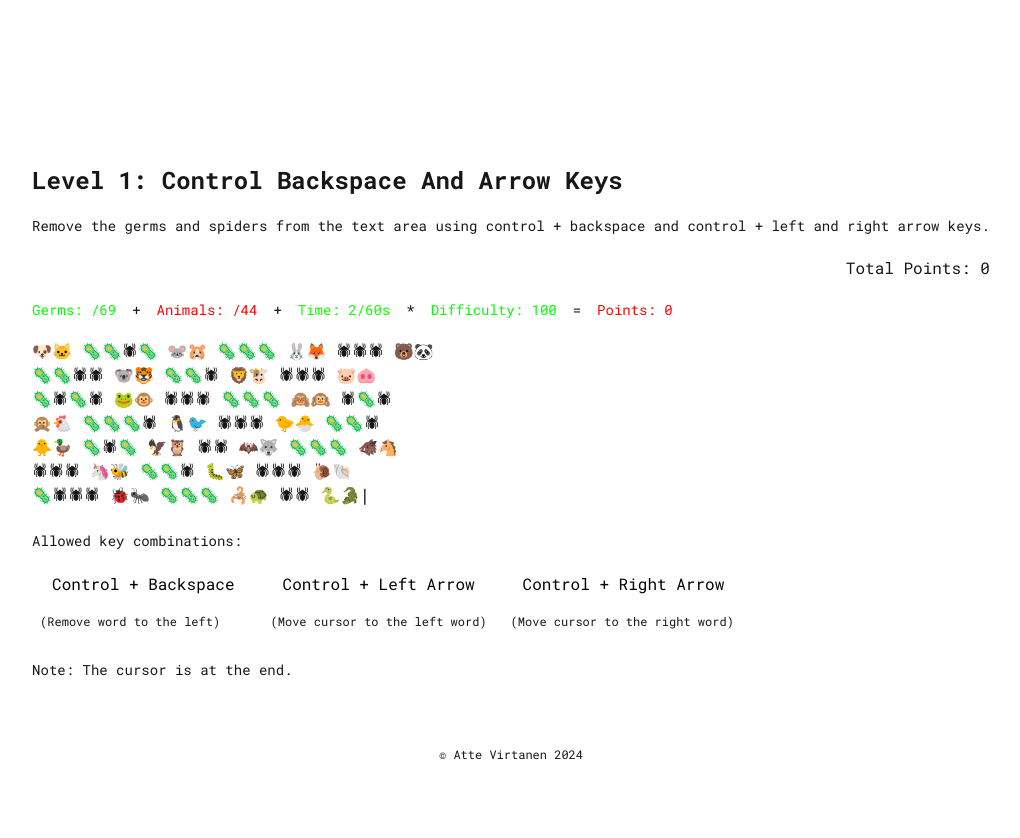
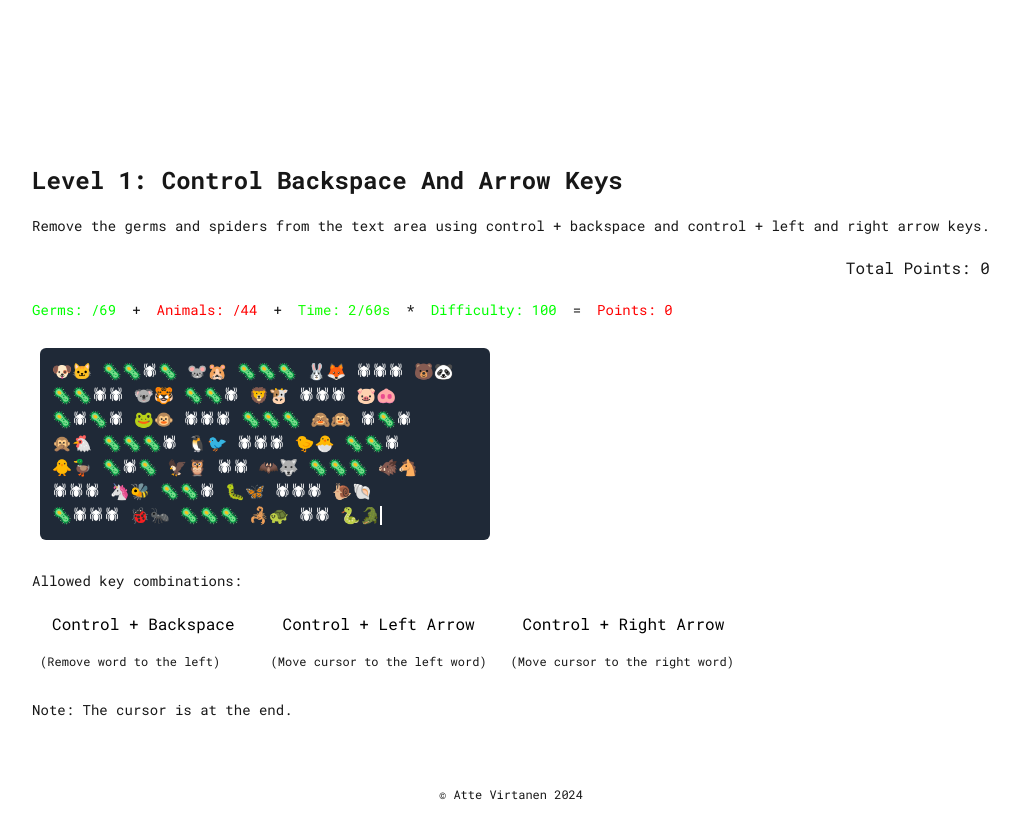
Before and after one commit to AtteBox/text-edit-practice, a Next.js app: page / in a window 1280 px wide. Both pictures are taken after a click on the button "Start Game". Shown: the top 838 px of the page, without its empty margins (129-1149 px from the left). Built offline with nearby package versions, Linux system fonts and the light colour scheme.

Commit message:
(1) improve cursor, (2) fix text combination is shown to be pressed constantly

```diff
--- a/src/app/page.tsx
+++ b/src/app/page.tsx
@@ -636,14 +636,20 @@ function LevelScreen({
     [handleAllowedKeyCombination, level.allowedKeyCombinations]
   );
 
+  const handleKeyUp = useCallback(() => {
+    setCurrentKeyCombination(null);
+  }, []);
+
   useEffect(() => {
     if (gameState.gameHasStarted && !gameState.levelFinished) {
       document.addEventListener("keydown", handleKeyDown);
+      document.addEventListener("keyup", handleKeyUp);
       return () => {
         document.removeEventListener("keydown", handleKeyDown);
+        document.removeEventListener("keyup", handleKeyUp);
       };
     }
-  }, [gameState.gameHasStarted, gameState.levelFinished, handleKeyDown]);
+  }, [gameState.gameHasStarted, gameState.levelFinished, handleKeyDown, handleKeyUp]);
 
   return (
     <div
@@ -884,18 +890,44 @@ function GameMap({
   gameMap: string;
   cursorPos: number;
 }) {
-  // Convert the string to an array of characters
   const characters = Array.from(gameMap);
 
+  // Define the keyframes for the blink animation
+  const blinkAnimation = `
+      @keyframes blink {
+        0%, 50% { opacity: 1; }
+        50%, 100% { opacity: 0; }
+      }
+    `;
+
   return (
-    <pre>
-      {characters.map((char, index) => {
-        if (index === cursorPos) {
-          return <span key={index}>|{char}</span>;
-        }
-        return char;
-      })}
-      {cursorPos === characters.length && <span key="end cursor">{"|"}</span>}
+    <pre
+      style={{
+        minWidth: "450px",
+        minHeight: "100px",
+      }}
+      className="font-mono whitespace-pre-wrap break-words relative text-white bg-gray-800 rounded-md m-2 p-3"
+    >
+      <style>{blinkAnimation}</style>
+      {characters.map((char, index) => (
+        <span key={index} className="relative">
+          {index === cursorPos && (
+            <span
+              className="absolute inset-0 h-full w-0.5 bg-white"
+              style={{ animation: "blink 0.7s linear infinite" }}
+            />
+          )}
+          {char}
+        </span>
+      ))}
+      {cursorPos === characters.length && (
+        <span className="relative">
+          <span
+            className="absolute left-0 top-0 h-full w-0.5 bg-white"
+            style={{ animation: "blink 0.7s linear infinite" }}
+          />
+        </span>
+      )}
     </pre>
   );
 }
```
